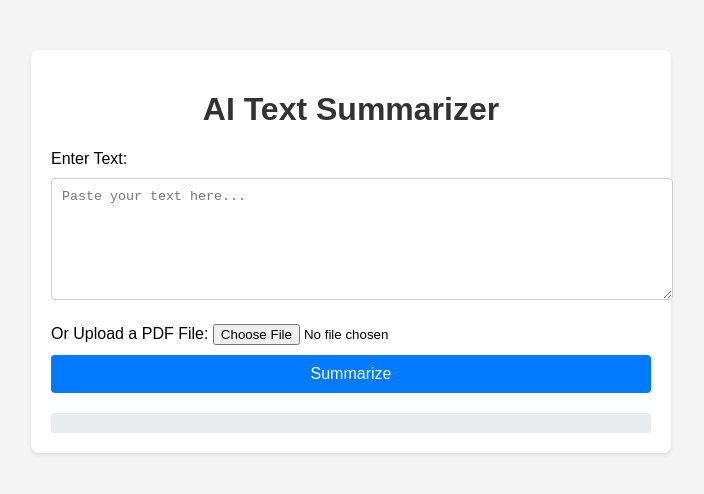
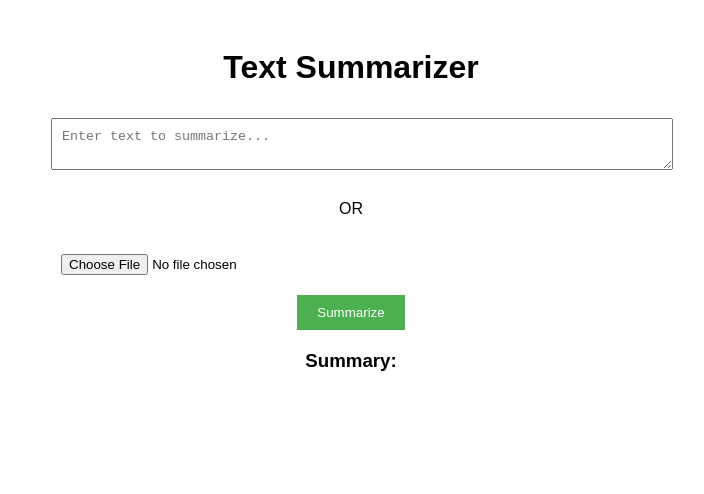
Before and after one commit to Prinnce123/cc, a plain HTML site: page index.html in a window 1280 px wide. Shown: the whole page, without its empty margins (289-993 px from the left). Drawn offline with Linux system fonts and the light colour scheme.

Commit message:
Update index.html

```diff
--- a/index.html
+++ b/index.html
@@ -3,74 +3,49 @@
 <head>
     <meta charset="UTF-8">
     <meta name="viewport" content="width=device-width, initial-scale=1.0">
-    <title>AI Text Summarizer</title>
+    <title>Text Summarizer</title>
     <style>
         body {
             font-family: Arial, sans-serif;
-            background-color: #f4f4f4;
-            margin: 0;
-            padding: 0;
+            padding: 20px;
         }
         .container {
             max-width: 600px;
-            margin: 50px auto;
-            background: #fff;
-            padding: 20px;
-            border-radius: 8px;
-            box-shadow: 0 2px 4px rgba(0, 0, 0, 0.1);
+            margin: 0 auto;
+            text-align: center;
         }
-        h1 {
-            text-align: center;
-            color: #333;
-        }
-        textarea {
+        textarea, input[type="file"] {
             width: 100%;
-            height: 100px;
-            margin: 10px 0;
             padding: 10px;
-            border: 1px solid #ccc;
-            border-radius: 4px;
-        }
-        input[type="file"] {
             margin: 10px 0;
         }
         button {
-            width: 100%;
-            padding: 10px;
-            background: #007BFF;
+            padding: 10px 20px;
+            background-color: #4CAF50;
             color: white;
             border: none;
-            border-radius: 4px;
             cursor: pointer;
-            font-size: 16px;
         }
-        button:hover {
-            background: #0056b3;
-        }
-        .output {
+        #result {
             margin-top: 20px;
-            padding: 10px;
-            background: #e9ecef;
-            border-radius: 4px;
         }
     </style>
 </head>
 <body>
+
     <div class="container">
-        <h1>AI Text Summarizer</h1>
-        <form id="summarizer-form" action="/summarize" method="POST" enctype="multipart/form-data">
-            <label for="text">Enter Text:</label>
-            <textarea name="text" id="text" placeholder="Paste your text here..."></textarea>
-
-            <label for="file">Or Upload a PDF File:</label>
-            <input type="file" name="file" id="file" accept="application/pdf">
-
+        <h1>Text Summarizer</h1>
+        <form action="/summarize" method="POST" enctype="multipart/form-data">
+            <textarea name="text" placeholder="Enter text to summarize..."></textarea><br>
+            <p>OR</p>
+            <input type="file" name="file" accept=".pdf"><br>
             <button type="submit">Summarize</button>
         </form>
-
-        <div class="output" id="summary-output">
-            <!-- Summary will be displayed here -->
+        <div id="result">
+            <h3>Summary:</h3>
+            <p id="summaryText"></p>
         </div>
     </div>
+
 </body>
 </html>
```
